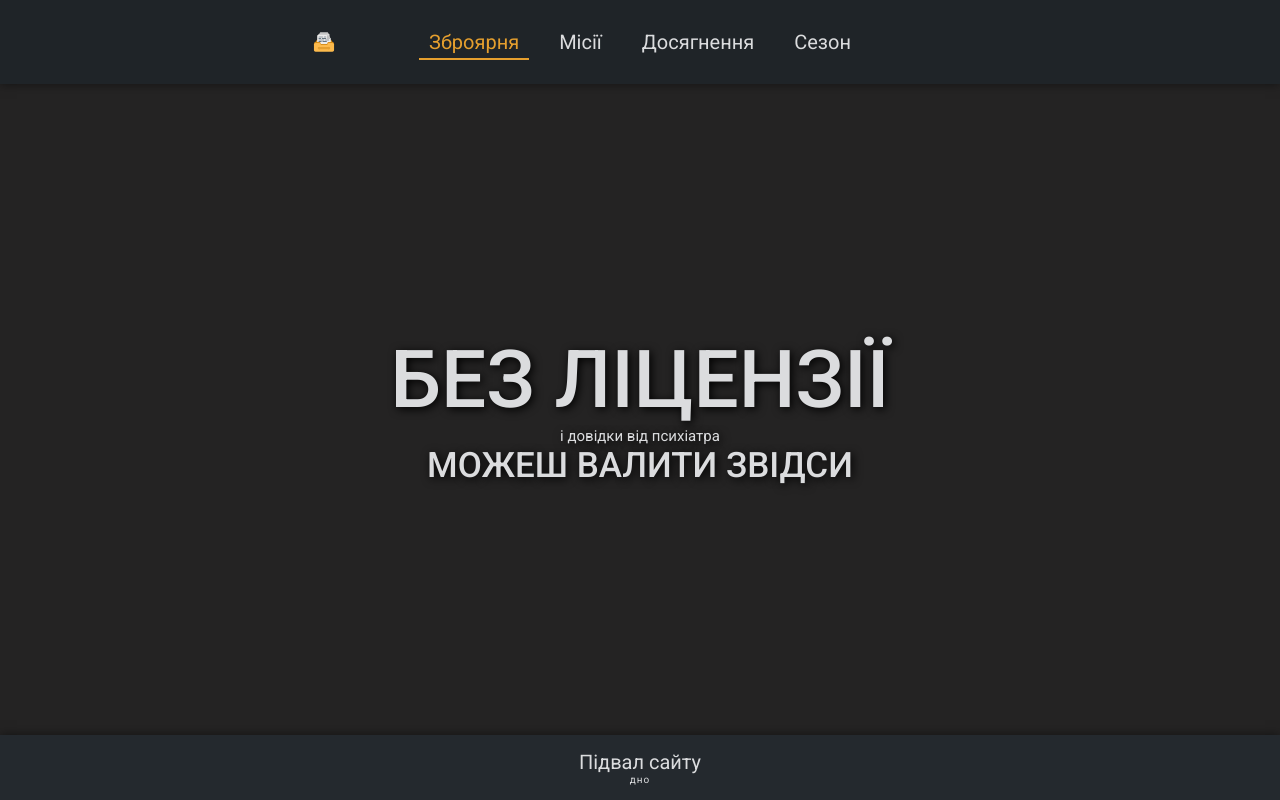
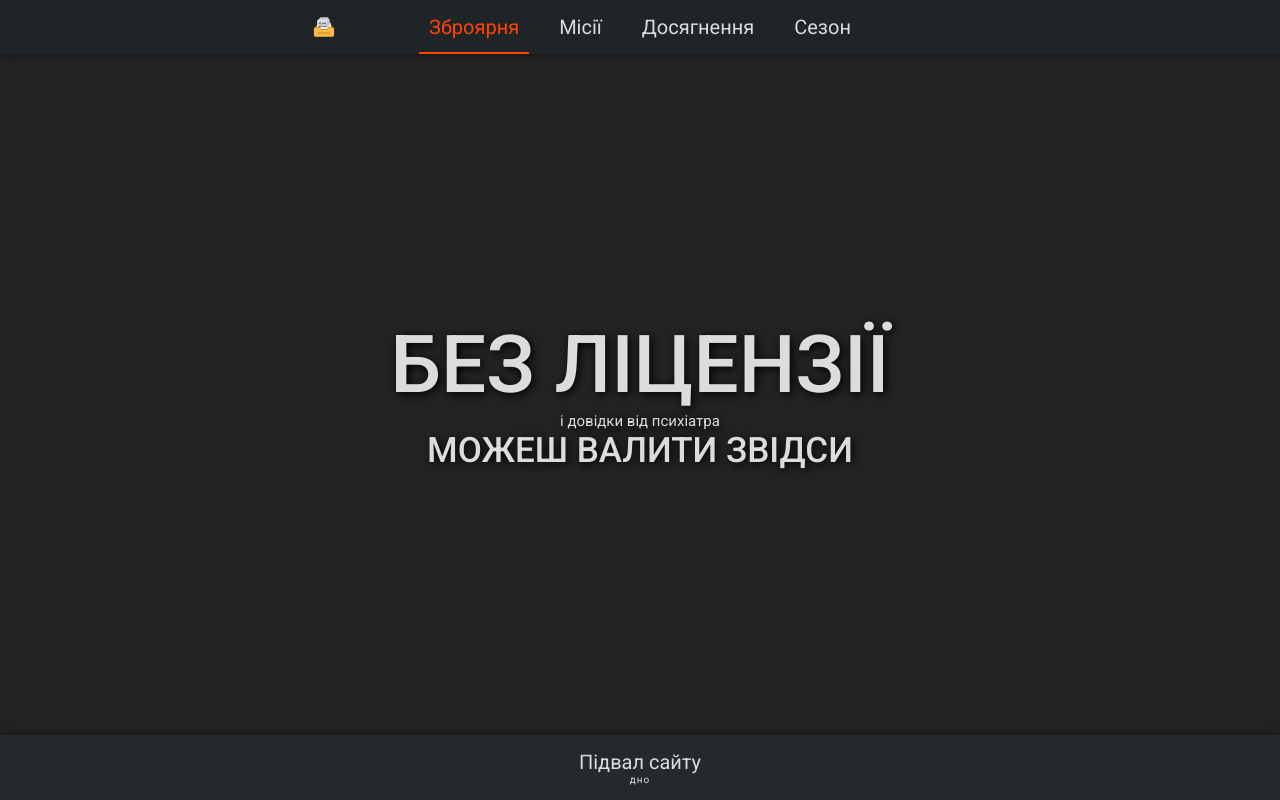
Before and after one commit to Ruslan-Batsulia/war-lybrary, a Next.js app: page /armory in a window 1280 px wide. Built offline with nearby package versions, Linux system fonts and the light colour scheme.

Commit message:
fix hover NavMenu

```diff
--- a/sass/_variables.scss
+++ b/sass/_variables.scss
@@ -1,7 +1,7 @@
 $colors: (
   "LightTextDefault": #DBDCDE,
-  "LightTextHover": #ffd895,
-  "LightTextActive": #E59F2E,
+  "LightTextHover": #fCBA4C,
+  "LightTextActive": #FF4400,
   "BlackColorTop": #1F2428,
   "DarkBackground": #242323,
   "BlackColorBottom": #24292E,
--- a/src/components/Header/Header.scss
+++ b/src/components/Header/Header.scss
@@ -10,11 +10,11 @@
   min-width: 375px;
 
   @include tablet {
-    padding: 15px 0;
+    padding: 0;
   }
 
   @include desktop {
-    padding: 15px 0;
+    padding: 0;
   }
 
   &__container.container {
--- a/src/components/NavMenu/NavMenu.scss
+++ b/src/components/NavMenu/NavMenu.scss
@@ -44,7 +44,6 @@
       font-size: 25px;
       text-align: center;
       border: 4px solid getColor(LightTextDefault);
-      transition: all 300ms linear;
       cursor: default;
 
       @include tablet {
@@ -58,13 +57,15 @@
       }
 
       @include desktop {
-        padding: 15px 10px;
+        padding: 25px 10px;
 
         width: fit-content;
         height: fit-content;
 
         font-size: 25px;
         border: none;
+
+        transition: 300ms;
       }
 
       &::before {
@@ -80,13 +81,13 @@
           position: absolute;
 
           width: 0;
-          height: 2px;
-          top: 49px;
+          height: 3px;
+          top: 77px;
           left: 0;
 
           opacity: 0;
-          background-color: getColor(LightTextHover);
-          transition: all 400ms ease-in-out;
+          background-color: transparent;
+          transition: opacity 400ms, width 400ms;
         }
       }
 
@@ -95,6 +96,7 @@
           color: getColor(LightTextHover);
 
           &::before {
+            background-color: getColor(LightTextHover);
             width: 100%;
             opacity: 1;
           }
@@ -109,12 +111,12 @@
       width: 100%;
       height: 100%;
 
-      border: 4px solid getColor(LightTextActive);
-
       font-size: 25px;
       text-align: center;
+      border: 4px solid getColor(LightTextActive);
+      cursor: default;
+
       color: getColor(LightTextActive);
-      cursor: default;
 
       @include tablet {
         padding: 15px 10px;
@@ -126,7 +128,7 @@
       }
 
       @include desktop {
-        padding: 15px 10px;
+        padding: 25px 10px;
 
         width: fit-content;
         height: fit-content;
@@ -145,7 +147,7 @@
 
           width: 100%;
           height: 2px;
-          top: 43px;
+          top: 52px;
           left: 0;
 
           background-color: getColor(LightTextActive);
@@ -157,8 +159,8 @@
           position: absolute;
 
           width: 100%;
-          height: 2px;
-          top: 49px;
+          height: 3px;
+          top: 77px;
           left: 0;
 
           background-color: getColor(LightTextActive);
```
Also changed, not shown: public/icons/crown.svg (added).
